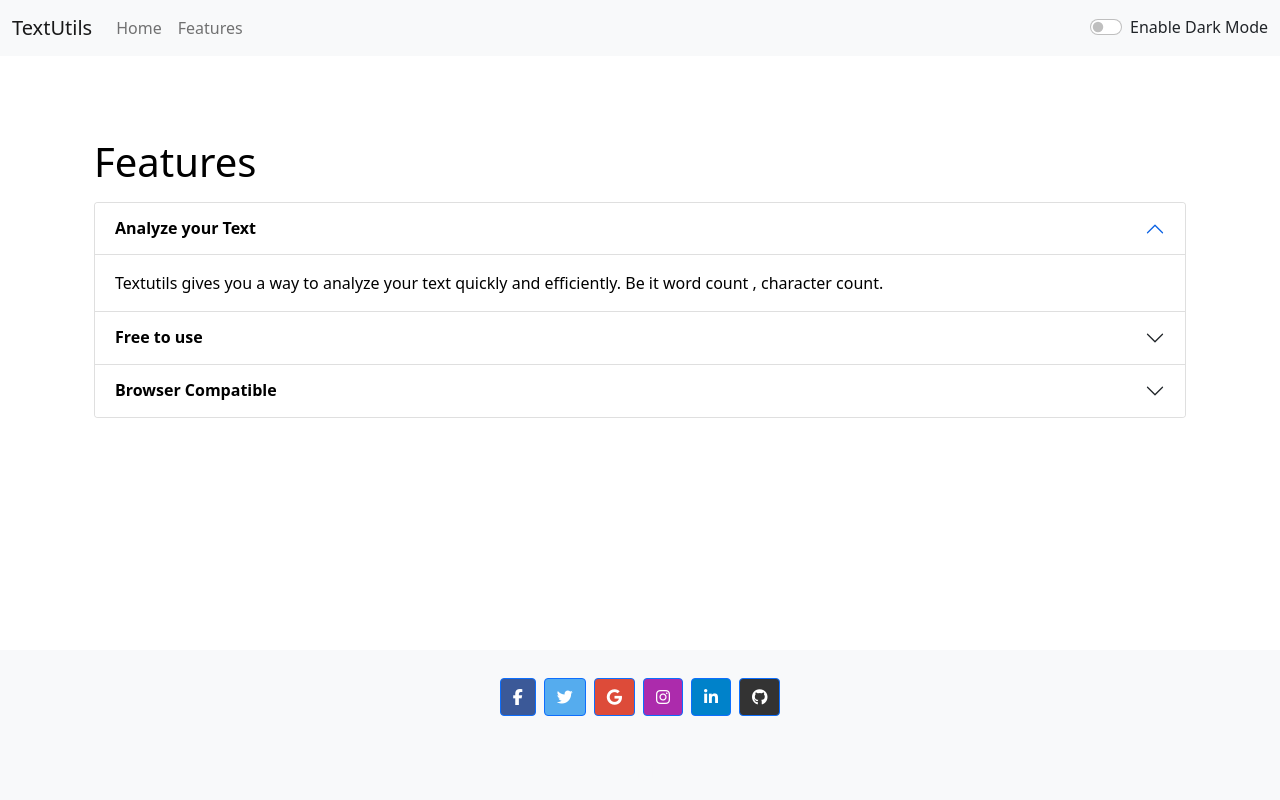
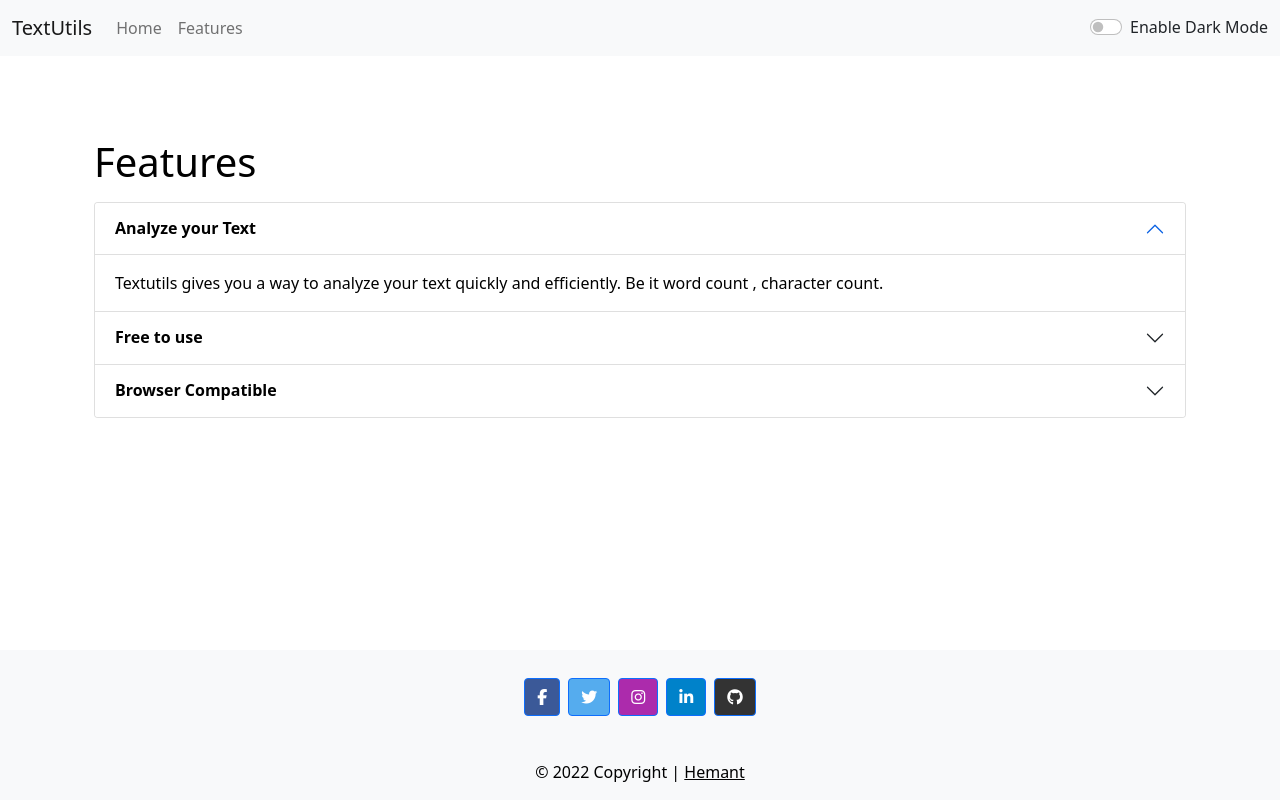
Before and after one commit to imhemantchaubey-zz/textutils, a React (Create React App) app: page /textutils/features in a window 1280 px wide. Built offline with nearby package versions, Linux system fonts and the light colour scheme.

Commit message:
updated footer

```diff
--- a/src/components/Footer.js
+++ b/src/components/Footer.js
@@ -34,15 +34,6 @@ export default function Footer(props) {
           <MDBBtn
             floating
             className='m-1'
-            style={{ backgroundColor: '#dd4b39' }}
-            href='#!'
-            role='button'
-          >
-            <MDBIcon fab icon='google' />
-          </MDBBtn>
-          <MDBBtn
-            floating
-            className='m-1'
             style={{ backgroundColor: '#ac2bac' }}
             href='#!'
             role='button'
@@ -72,8 +63,8 @@ export default function Footer(props) {
         </section>
       </MDBContainer>
 
-      <div className='text-center text-light p-3' >
-        © 2022 Copyright | <a className='text-light' href='mailto:imhemantrchaubey@gmail.com'>
+      <div className='text-center p-3' style={{color: props.mode === 'dark'?'white':'black'}}>
+        © 2022 Copyright | <a href='https://github.com/imhemantchaubey' style={{color: props.mode === 'dark'?'white':'black'}} target="_blank">
           Hemant
         </a>
       </div>
```
